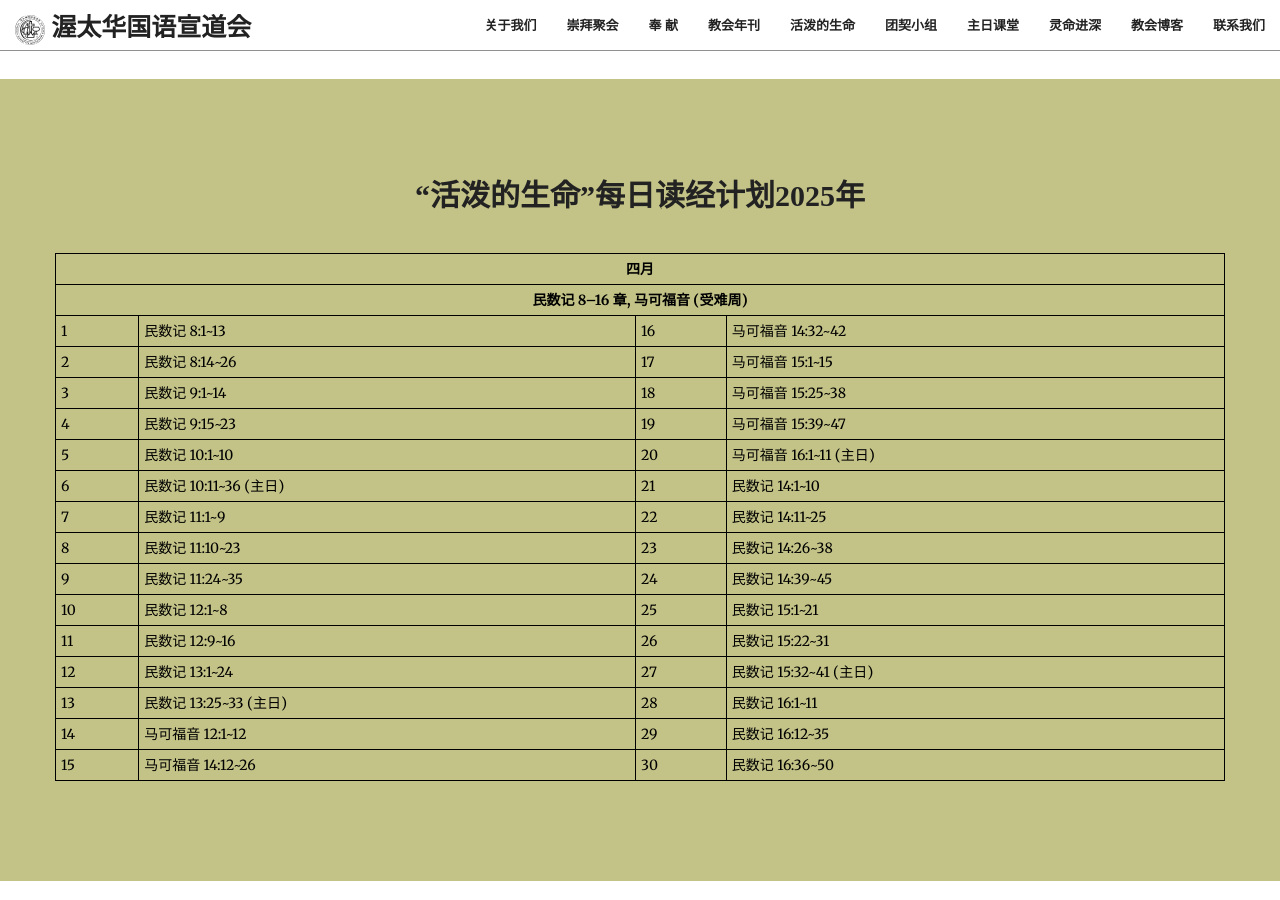
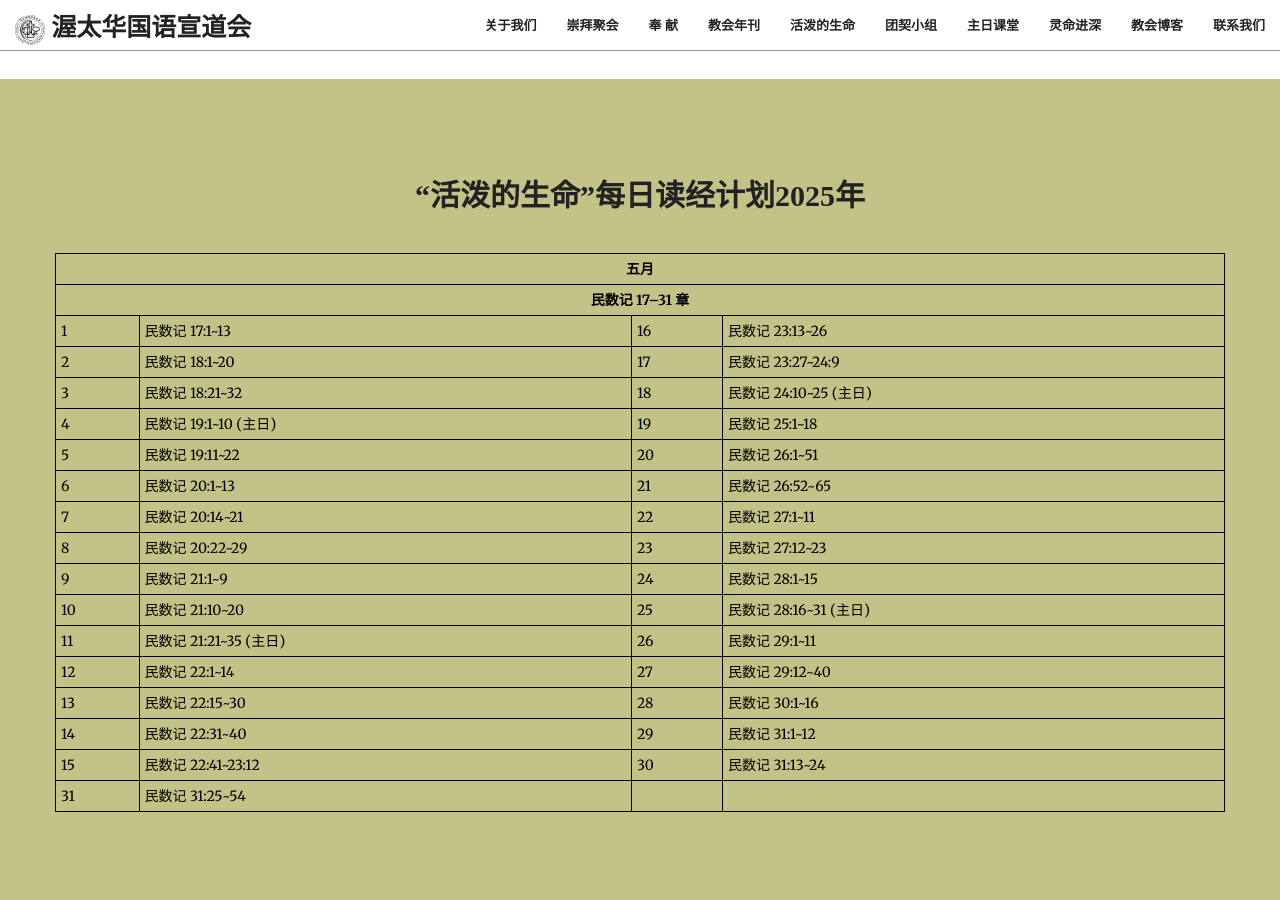
Before and after one commit to JonasYow/ottawaomac, a Jekyll site: the page built from index.html, in a window 1280 px wide and 900 px high, scrolled down 2563 px. Built offline with Jekyll 4.4.1, drawn with Linux system fonts in a browser that asks for light colours; some web fonts are replaced.

Commit message:
Update May2025 content

```diff
--- a/_includes/dailylivingwater.html
+++ b/_includes/dailylivingwater.html
@@ -7,27 +7,28 @@
             </div>
             <table style="width:100%">
                 <tr>
-                    <th colspan="4" class="text-center">四月</th>
+                    <th colspan="4" class="text-center">五月</th>
                 </tr>
                 <tr>
-                    <th colspan="4" class="text-center">民数记 8–16 章, 马可福音 (受难周)</th>
+                    <th colspan="4" class="text-center">民数记 17–31 章</th>
                 </tr>
 
-                <tr><td>1</td><td>民数记 8:1~13</td><td>16</td><td>马可福音 14:32~42</td></tr>
-                <tr><td>2</td><td>民数记 8:14~26</td><td>17</td><td>马可福音 15:1~15</td></tr>
-                <tr><td>3</td><td>民数记 9:1~14</td><td>18</td><td>马可福音 15:25~38</td></tr>
-                <tr><td>4</td><td>民数记 9:15~23</td><td>19</td><td>马可福音 15:39~47</td></tr>
-                <tr><td>5</td><td>民数记 10:1~10</td><td>20</td><td>马可福音 16:1~11 (主日)</td></tr>
-                <tr><td>6</td><td>民数记 10:11~36 (主日)</td><td>21</td><td>民数记 14:1~10</td></tr>
-                <tr><td>7</td><td>民数记 11:1~9</td><td>22</td><td>民数记 14:11~25</td></tr>
-                <tr><td>8</td><td>民数记 11:10~23</td><td>23</td><td>民数记 14:26~38</td></tr>
-                <tr><td>9</td><td>民数记 11:24~35</td><td>24</td><td>民数记 14:39~45</td></tr>
-                <tr><td>10</td><td>民数记 12:1~8</td><td>25</td><td>民数记 15:1~21</td></tr>
-                <tr><td>11</td><td>民数记 12:9~16</td><td>26</td><td>民数记 15:22~31</td></tr>
-                <tr><td>12</td><td>民数记 13:1~24</td><td>27</td><td>民数记 15:32~41 (主日)</td></tr>
-                <tr><td>13</td><td>民数记 13:25~33 (主日)</td><td>28</td><td>民数记 16:1~11</td></tr>
-                <tr><td>14</td><td>马可福音 12:1~12</td><td>29</td><td>民数记 16:12~35</td></tr>
-                <tr><td>15</td><td>马可福音 14:12~26</td><td>30</td><td>民数记 16:36~50</td></tr>
+                <tr><td>1</td><td>民数记 17:1~13</td><td>16</td><td>民数记 23:13~26</td></tr>
+                <tr><td>2</td><td>民数记 18:1~20</td><td>17</td><td>民数记 23:27~24:9</td></tr>
+                <tr><td>3</td><td>民数记 18:21~32</td><td>18</td><td>民数记 24:10~25 (主日)</td></tr>
+                <tr><td>4</td><td>民数记 19:1~10 (主日)</td><td>19</td><td>民数记 25:1~18</td></tr>
+                <tr><td>5</td><td>民数记 19:11~22</td><td>20</td><td>民数记 26:1~51</td></tr>
+                <tr><td>6</td><td>民数记 20:1~13</td><td>21</td><td>民数记 26:52~65</td></tr>
+                <tr><td>7</td><td>民数记 20:14~21</td><td>22</td><td>民数记 27:1~11</td></tr>
+                <tr><td>8</td><td>民数记 20:22~29</td><td>23</td><td>民数记 27:12~23</td></tr>
+                <tr><td>9</td><td>民数记 21:1~9</td><td>24</td><td>民数记 28:1~15</td></tr>
+                <tr><td>10</td><td>民数记 21:10~20</td><td>25</td><td>民数记 28:16~31 (主日)</td></tr>
+                <tr><td>11</td><td>民数记 21:21~35 (主日)</td><td>26</td><td>民数记 29:1~11</td></tr>
+                <tr><td>12</td><td>民数记 22:1~14</td><td>27</td><td>民数记 29:12~40</td></tr>
+                <tr><td>13</td><td>民数记 22:15~30</td><td>28</td><td>民数记 30:1~16</td></tr>
+                <tr><td>14</td><td>民数记 22:31~40</td><td>29</td><td>民数记 31:1~12</td></tr>
+                <tr><td>15</td><td>民数记 22:41~23:12</td><td>30</td><td>民数记 31:13~24</td></tr>
+                <tr><td>31</td><td>民数记 31:25~54</td><td></td><td></td></tr>
             </table>
         </div>
     </div>
```
